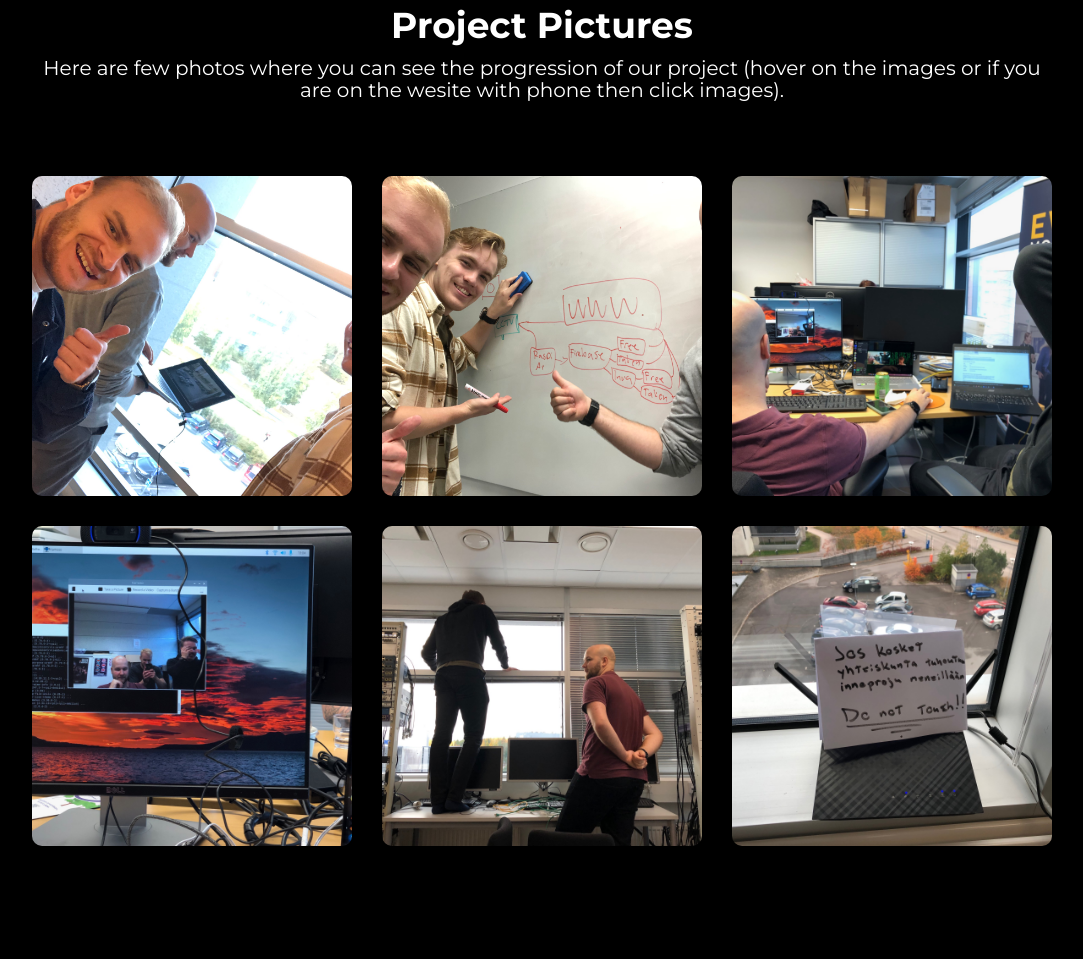
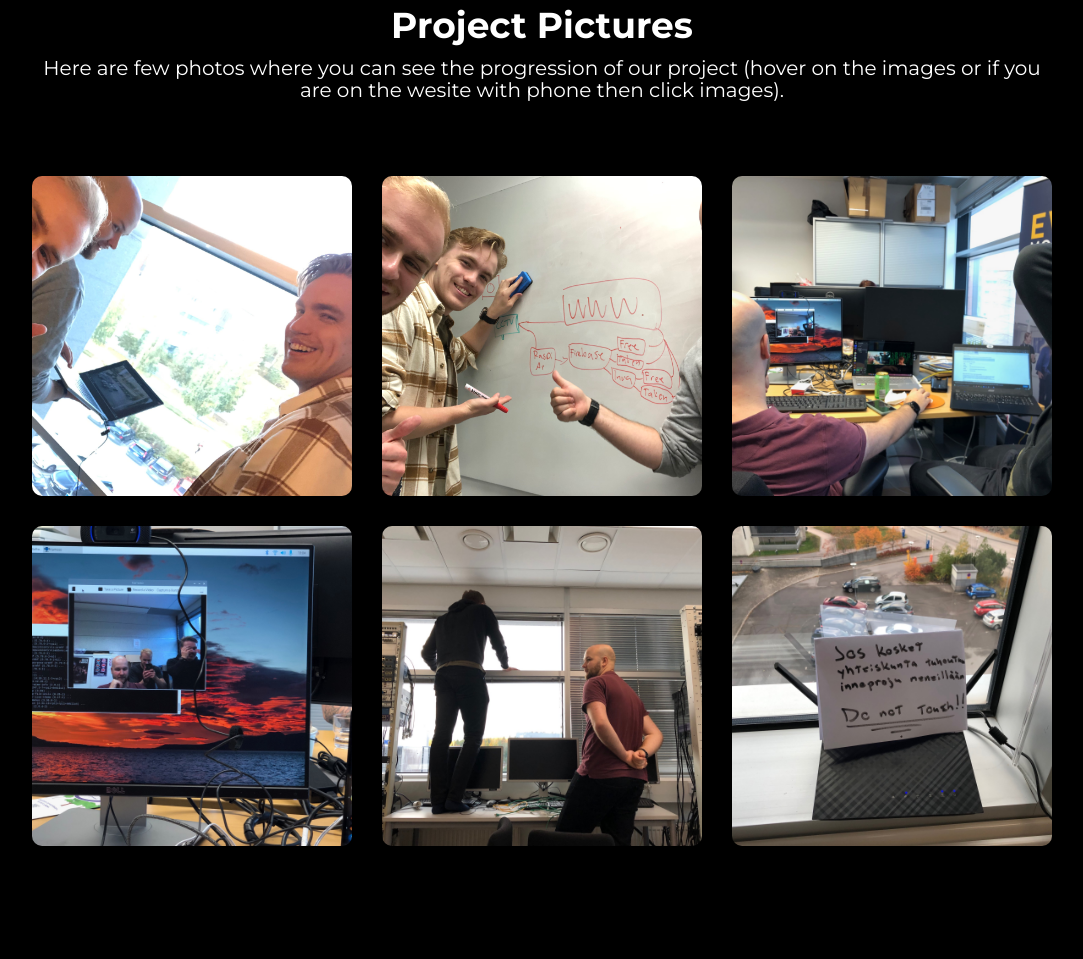
Before and after one commit to jannejki/EZP4RK, a website: page Public/index.html in a window 1280 px wide. Shown: the part 897-1856 px from the top of the page, without its empty margins (98-1181 px from the left). Drawn offline with nearby package versions, Linux system fonts and the light colour scheme.

Commit message:
small patching hahhaa

```diff
--- a/Public/index.html
+++ b/Public/index.html
@@ -82,7 +82,7 @@
             <div class="container">
                 <div class="card">
                     <div class="imgBx">
-                        <img src="./images/camera.jpg" alt="camera">
+                        <img src="./images/cameratesting.jpg" alt="cameratesting">
                     </div>
                     <div class="contentBx">
                         <div class="content">
```
Also changed, not shown: Public/images/camera.jpg (deleted), Public/images/cameratesting.jpg (added).
